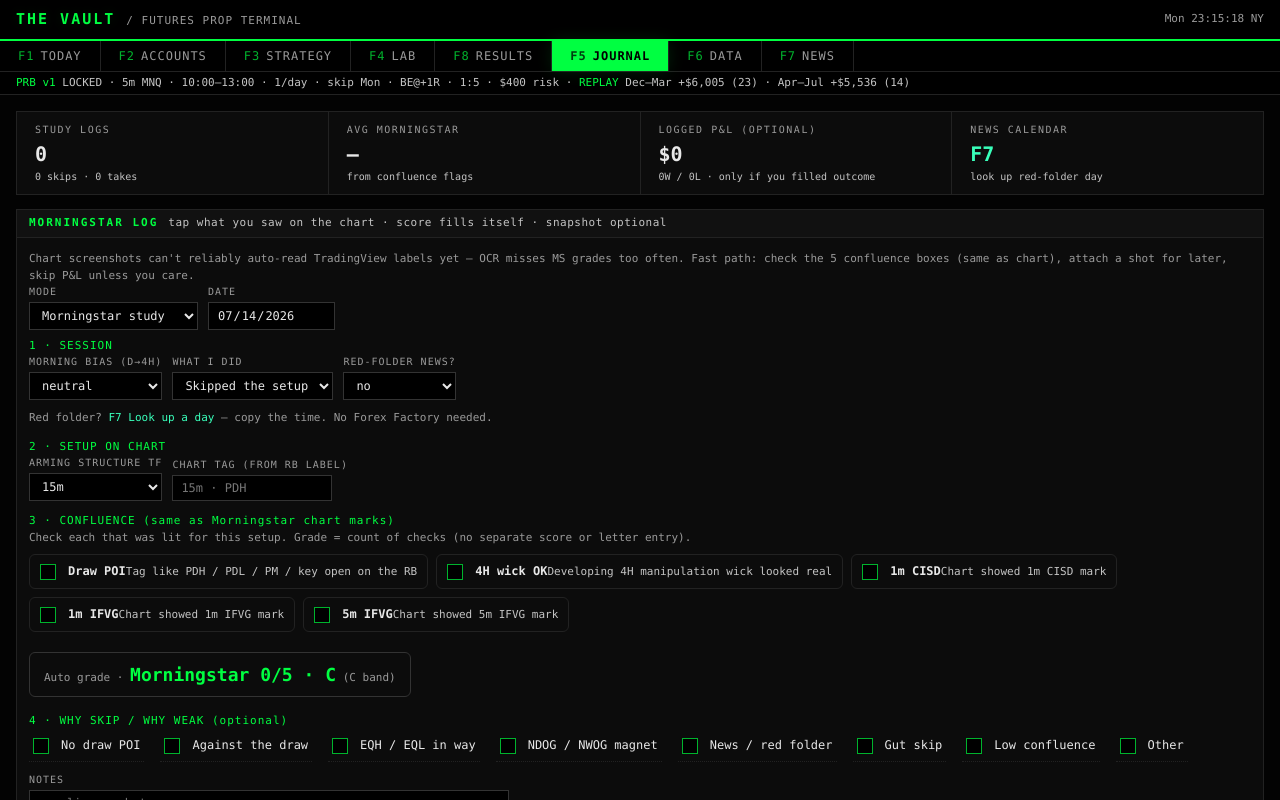
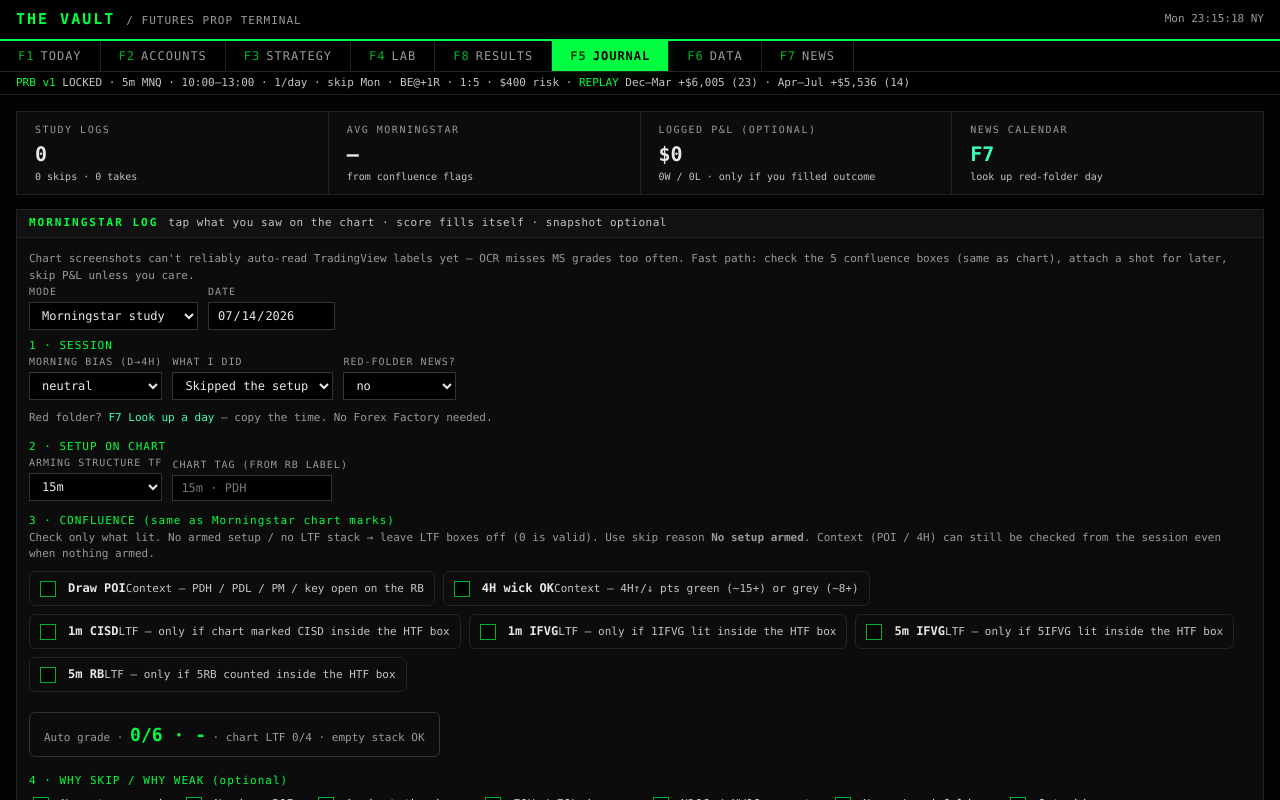
Before and after one commit to NewLegacy1/the-vault, a Next.js app in the folder vault-app/: page /journal in a window 1280 px wide. Shown: the top 800 px of the page. Built offline with nearby package versions, Linux system fonts and the light colour scheme.

Commit message:
DESKTOP-AHVFR1A 2026-7-16:18:56:56

```diff
--- a/vault-app/app/journal/page.tsx
+++ b/vault-app/app/journal/page.tsx
@@ -23,17 +23,22 @@ const MORNING_BIASES: MorningBias[] = ["long", "short", "neutral", "skip"];
 const PRB_FILTERS: PrbFilter[] = ["Both", "Long only", "Short only"];
 const STRUCT_TFS: StructTf[] = ["15", "30", "60", "240", "chart"];
 
-/** Chart Morningstar slots — tap what lit up on TV; score = count. */
-const MS_FLAGS: { key: "msPoi" | "msH4" | "msCisd" | "msIfvg1" | "msIfvg5"; label: string; hint: string }[] =
-  [
-    { key: "msPoi", label: "Draw POI", hint: "Tag like PDH / PDL / PM / key open on the RB" },
-    { key: "msH4", label: "4H wick OK", hint: "Developing 4H manipulation wick looked real" },
-    { key: "msCisd", label: "1m CISD", hint: "Chart showed 1m CISD mark" },
-    { key: "msIfvg1", label: "1m IFVG", hint: "Chart showed 1m IFVG mark" },
-    { key: "msIfvg5", label: "5m IFVG", hint: "Chart showed 5m IFVG mark" },
-  ];
+/** Context + LTF slots — check only what lit; empty day = leave all off (0/6 is valid). */
+const MS_FLAGS: {
+  key: "msPoi" | "msH4" | "msCisd" | "msIfvg1" | "msIfvg5" | "msRb5";
+  label: string;
+  hint: string;
+}[] = [
+  { key: "msPoi", label: "Draw POI", hint: "Context — PDH / PDL / PM / key open on the RB" },
+  { key: "msH4", label: "4H wick OK", hint: "Context — 4H↑/↓ pts green (~15+) or grey (~8+)" },
+  { key: "msCisd", label: "1m CISD", hint: "LTF — only if chart marked CISD inside the HTF box" },
+  { key: "msIfvg1", label: "1m IFVG", hint: "LTF — only if 1IFVG lit inside the HTF box" },
+  { key: "msIfvg5", label: "5m IFVG", hint: "LTF — only if 5IFVG lit inside the HTF box" },
+  { key: "msRb5", label: "5m RB", hint: "LTF — only if 5RB counted inside the HTF box" },
+];
 
 const SKIP_REASONS: { id: SkipReason; label: string }[] = [
+  { id: "no_setup", label: "No setup armed" },
   { id: "no_poi", label: "No draw POI" },
   { id: "counter_draw", label: "Against the draw" },
   { id: "eqhl", label: "EQH / EQL in way" },
@@ -64,6 +69,7 @@ function emptyForm(mode: JournalLogMode) {
     msCisd: false,
     msIfvg1: false,
     msIfvg5: false,
+    msRb5: false,
     showOutcome: false,
     pnl: "",
     r: "",
@@ -81,8 +87,13 @@ function msScoreFromFlags(f: FormState): number {
     (f.msH4 ? 1 : 0) +
     (f.msCisd ? 1 : 0) +
     (f.msIfvg1 ? 1 : 0) +
-    (f.msIfvg5 ? 1 : 0)
+    (f.msIfvg5 ? 1 : 0) +
+    (f.msRb5 ? 1 : 0)
   );
+}
+
+function msLtfFromFlags(f: FormState): number {
+  return (f.msCisd ? 1 : 0) + (f.msIfvg1 ? 1 : 0) + (f.msIfvg5 ? 1 : 0) + (f.msRb5 ? 1 : 0);
 }
 
 export default function JournalPage() {
@@ -97,6 +108,7 @@ export default function JournalPage() {
   const [shotErr, setShotErr] = useState("");
 
   const msScore = msScoreFromFlags(f);
+  const msLtf = msLtfFromFlags(f);
   const letter = letterFromMsScore(msScore);
   const tookTrade = f.direction === "long" || f.direction === "short";
 
@@ -169,6 +181,7 @@ export default function JournalPage() {
       msCisd: isStudy ? f.msCisd : undefined,
       msIfvg1: isStudy ? f.msIfvg1 : undefined,
       msIfvg5: isStudy ? f.msIfvg5 : undefined,
+      msRb5: isStudy ? f.msRb5 : undefined,
       chartShot: f.chartShot || undefined,
     };
     setJournal([...journal, entry]);
@@ -420,8 +433,9 @@ export default function JournalPage() {
                 3 · CONFLUENCE (same as Morningstar chart marks)
               </div>
               <p className="small dim" style={{ marginTop: 0, marginBottom: 8 }}>
-                Check each that was lit for this setup. Grade = count of checks (no separate score or letter
-                entry).
+                Check only what lit. No armed setup / no LTF stack → leave LTF boxes off (0 is valid). Use
+                skip reason <b>No setup armed</b>. Context (POI / 4H) can still be checked from the session
+                even when nothing armed.
               </p>
               <div className="frm-row" style={{ alignItems: "stretch", gap: 8 }}>
                 {MS_FLAGS.map((flag) => (
@@ -461,11 +475,12 @@ export default function JournalPage() {
               >
                 <span className="dim small">Auto grade · </span>
                 <span className="accent" style={{ fontSize: 18, fontWeight: 600 }}>
-                  Morningstar {msScore}/5 · {letter}
+                  {msScore}/6 · {letter}
                 </span>
                 <span className="dim small">
                   {" "}
-                  ({msScore >= 4 ? "A+ band" : msScore === 3 ? "B band" : "C band"})
+                  · chart LTF {msLtf}/4
+                  {msScore === 0 ? " · empty stack OK" : msScore >= 5 ? " · A+ band" : msScore >= 3 ? " · B band" : " · C band"}
                 </span>
               </div>
 
@@ -631,7 +646,7 @@ export default function JournalPage() {
                   <td>
                     {typeof j.msScore === "number" ? (
                       <>
-                        <span className="accent">{j.msScore}/5</span> {j.grade}
+                        <span className="accent">{j.msScore}/6</span> {j.grade}
                       </>
                     ) : (
                       j.grade
--- a/vault-app/lib/types.ts
+++ b/vault-app/lib/types.ts
@@ -36,6 +36,7 @@ export type RedFolderTag = "yes" | "no" | "unknown";
 export type JournalLogMode = "morningstar" | "live";
 export type StructTf = "15" | "30" | "60" | "240" | "chart";
 export type SkipReason =
+  | "no_setup"
   | "no_poi"
   | "counter_draw"
   | "eqhl"
@@ -70,13 +71,15 @@ export interface JournalEntry {
   strategy?: "Morningstar" | "PRB";
   structureTf?: StructTf;
   structureTag?: string;
-  /** Chart Morningstar grade 0–5. */
+  /** Journal confluence count (context + LTF flags checked). */
   msScore?: number;
   msPoi?: boolean;
   msH4?: boolean;
   msCisd?: boolean;
   msIfvg1?: boolean;
   msIfvg5?: boolean;
+  /** 5m RB inside HTF wick (chart LTF slot). */
+  msRb5?: boolean;
   /** NY news time HHMM when redFolder=yes. */
   redFolderTime?: string;
   redFolderEvent?: string;
@@ -86,11 +89,12 @@ export interface JournalEntry {
   chartShot?: string;
 }
 
-/** Map chart Morningstar n/5 → letter grade suggestion. */
+/** Map journal confluence count → letter suggestion. 0 = empty stack (no setup) → "-". */
 export function letterFromMsScore(n: number): JournalEntry["grade"] {
-  if (n >= 4) return "A+";
-  if (n === 3) return "B";
-  if (n >= 0 && n <= 2) return "C";
+  if (n <= 0) return "-";
+  if (n >= 5) return "A+";
+  if (n === 3 || n === 4) return "B";
+  if (n <= 2) return "C";
   return "-";
 }
 
```
Also changed, not shown: 2 other files (tests, documents, lock files or other folders).
